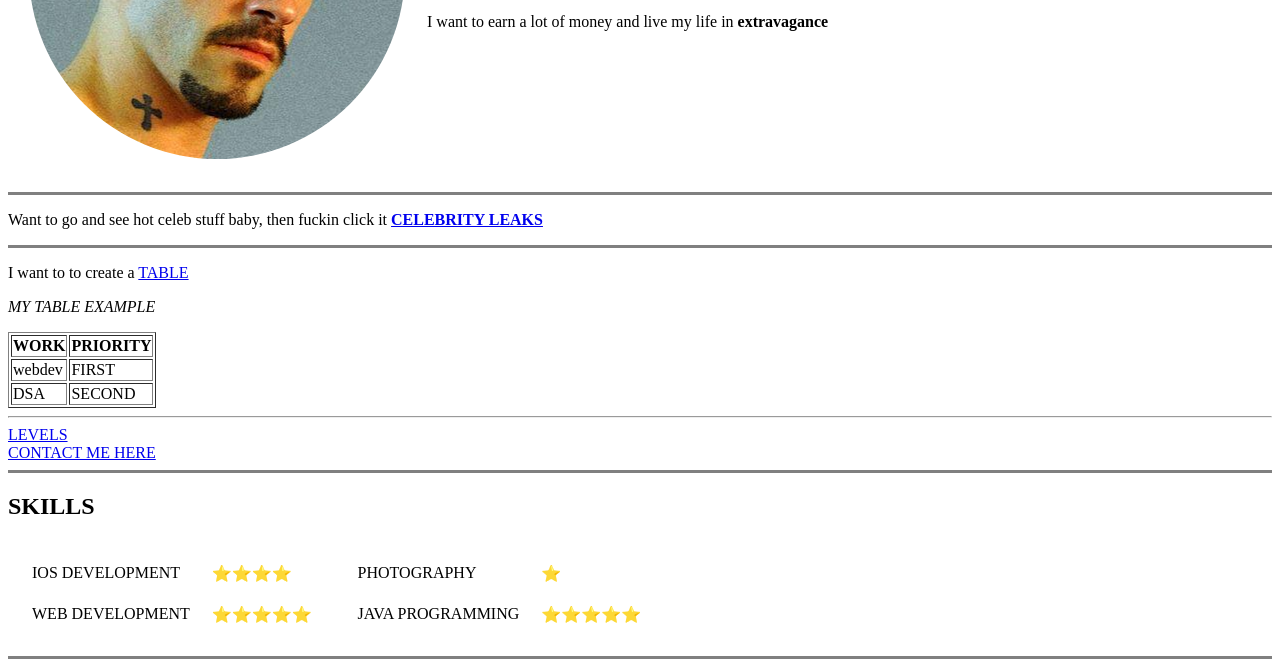
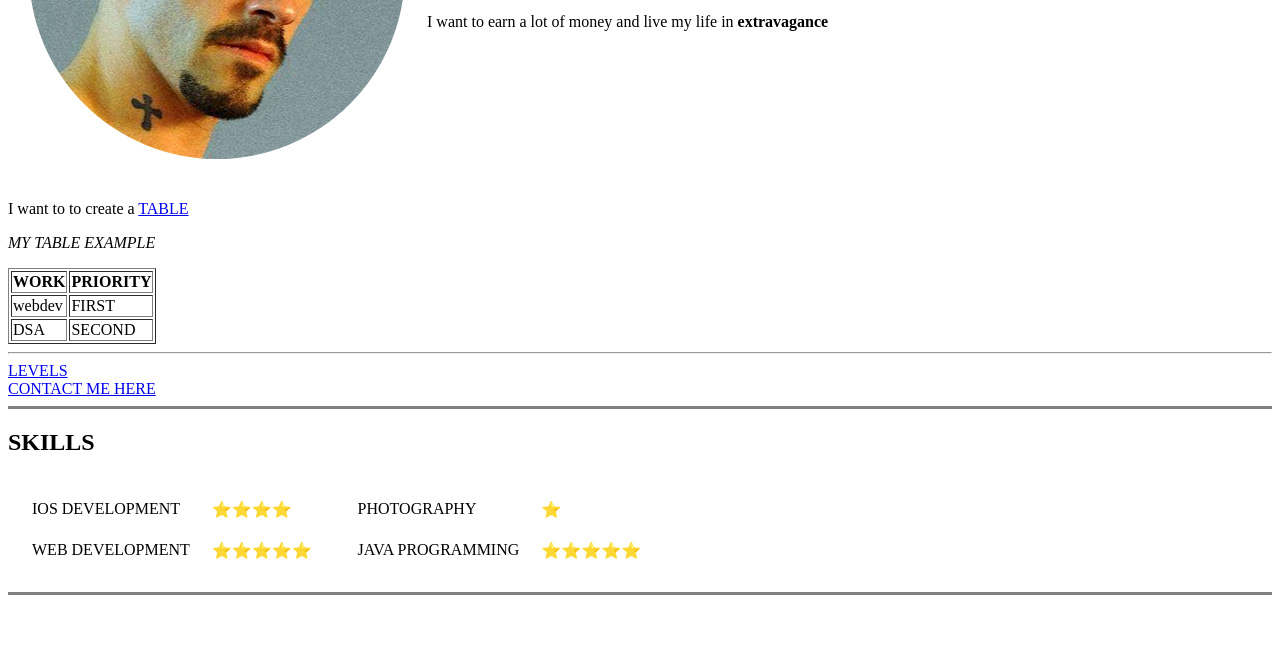
Before and after one commit to AbhishakeDev/webpage, a plain HTML site: page index.html in a window 1280 px wide. Shown: the part 246-913 px from the top of the page. After the commit the page ends 849 px from the top, so only its background shows below. Drawn offline with Linux system fonts and the light colour scheme.

Commit message:
Update index.html

```diff
--- a/index.html
+++ b/index.html
@@ -15,9 +15,6 @@
       <p>I want to earn a lot of money and live my life in <strong>extravagance</strong></p></td>
     </tr>
   </table>
-  <hr size="3" noshade>
-  <p>Want to go and see hot celeb stuff baby, then fuckin click it <strong><a href="https://www.celebjihad.com/">CELEBRITY LEAKS</a></strong></p>
-  <hr size="3" noshade>
   <p>I want to to create a <a href="table.html">TABLE</a></p>
   <p><em>MY TABLE EXAMPLE</em></p>
   <table border="1">
```
